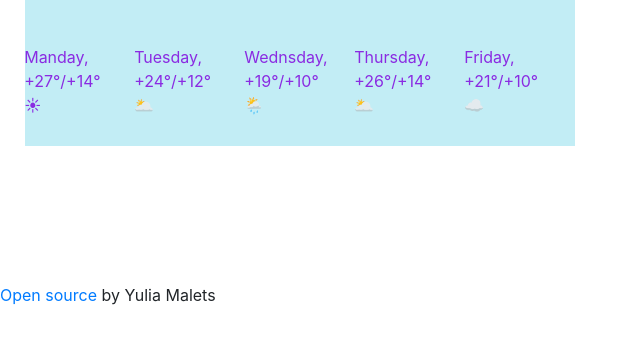
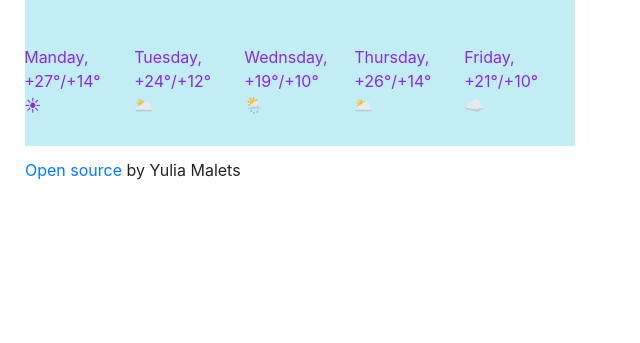
Before and after one commit to YuliMalec/weather, a plain HTML site: page index.html in a window 1280 px wide. Shown: the part 229-572 px from the top of the page, without its empty margins (0-640 px from the left). Drawn offline with nearby package versions, Linux system fonts and the light colour scheme.

Commit message:
add link to a source

```diff
--- a/index.html
+++ b/index.html
@@ -85,12 +85,14 @@
                 Friday,</br>+21°/+10°</br>☁️
 							<p>
 						</div>
+           <span class="fol"> <a href="https://github.com/YuliMalec/weather">Open source</a> by  Yulia Malets</span>
 					</div>
 				</div>
+
         </form>
       </div>
-    <a href="https://github.com/YuliMalec/weather">Open source</a>
-    <span>by Yulia Malets</span>
+
+
     <script src="index.js"></script>
   </body>
 </html>
--- a/styles.css
+++ b/styles.css
@@ -55,3 +55,8 @@ body {
 
 
   }
+  .fol {
+    display: inline;
+    padding: 25px;
+    margin-top: -150px;
+  }
```
